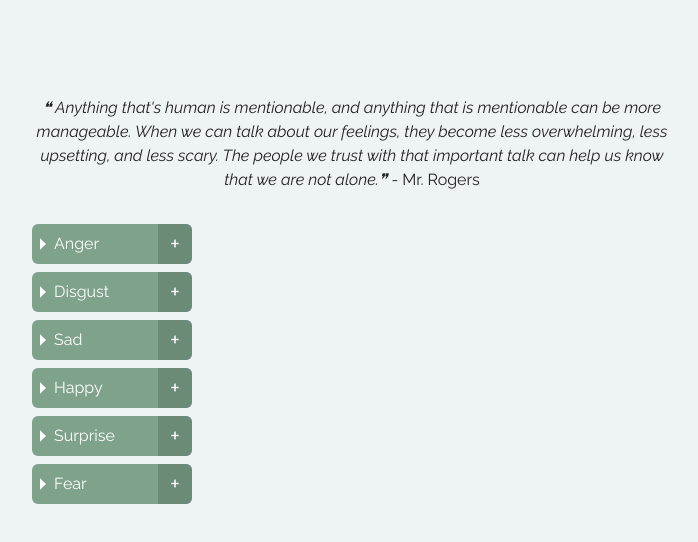
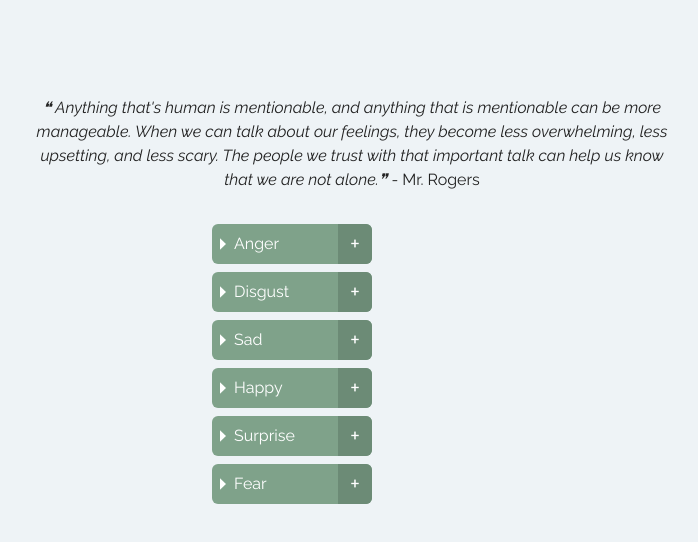
Before and after one commit to StevenVanBlerk/emotion-wheel, a Next.js app: page / in a window 1280 px wide. Shown: the top 542 px of the page, without its empty margins (288-986 px from the left). Built offline with nearby package versions, Linux system fonts and the light colour scheme.

Commit message:
bandaid fix to center emotion columns

```diff
--- a/src/app/components/EmotionSelection/EmotionList/EmotionList.tsx
+++ b/src/app/components/EmotionSelection/EmotionList/EmotionList.tsx
@@ -17,7 +17,10 @@ const EmotionList = ({
 
   return (
     <div>
-      <ul className="flex flex-col flex-wrap gap-x-2">
+      <ul
+        className="flex flex-col flex-wrap gap-x-2"
+        style={{ paddingLeft: "180px" }} // bandaid fix to center emotion columns
+      >
         {emotionsT0.map(([keyT0, emotionT0]) => {
           return (
             <EmotionRecursiveButton
```
